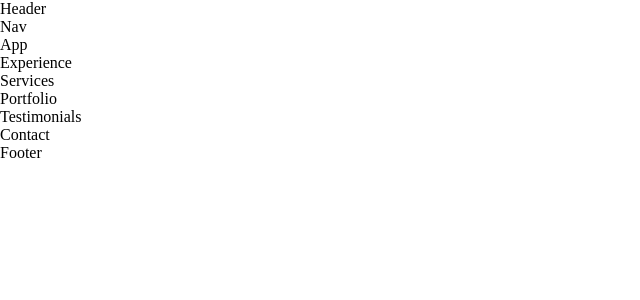
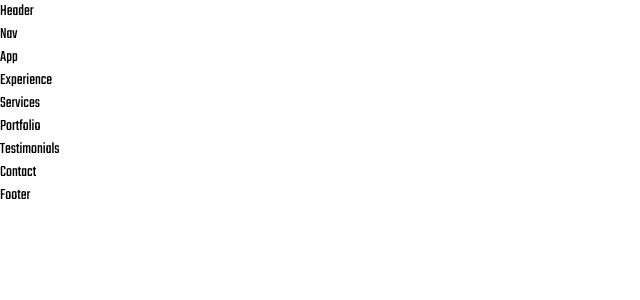
Before and after one commit to mathewosad/Mathew-Osad, a React (Create React App) app: page / in a window 1280 px wide. Shown: the top 300 px of the page, without its empty margins (0-640 px from the left). Built offline with nearby package versions, Linux system fonts and the light colour scheme.

Commit message:
adding my css

```diff
--- a/src/index.css
+++ b/src/index.css
@@ -1,3 +1,5 @@
+@import url('https://fonts.googleapis.com/css2?family=Bebas+Neue&family=Courgette&family=Teko:wght@300;400;500;600&display=swap');
+
 * {
     margin: 0;
     padding: 0;
@@ -28,7 +30,9 @@
 ::-webkit-scrollbar{
     display: none;
 }
-/*
+
 body {
-
-} */
+    /* font-family: font-family: 'Bebas Neue', cursive;
+    font-family: 'Courgette', cursive; */
+    font-family: 'Teko', sans-serif;;
+}
```
